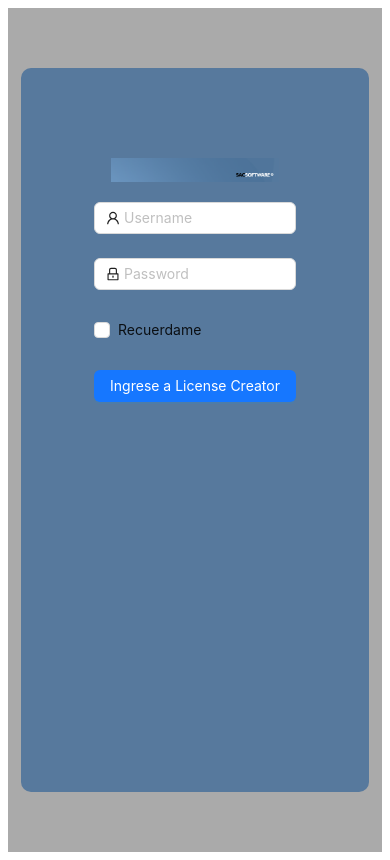
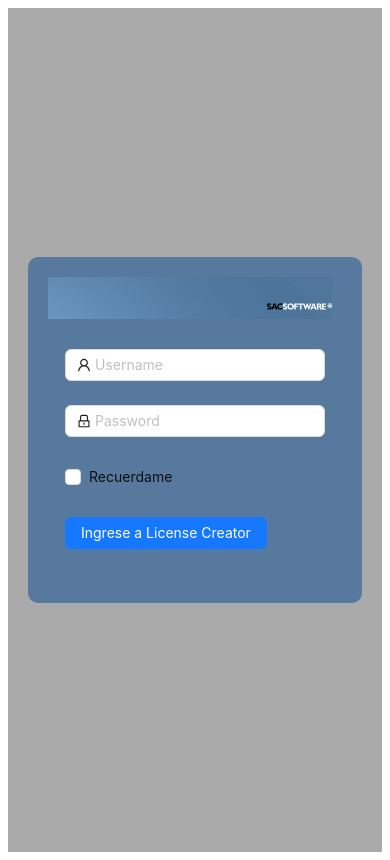
Before and after one commit to ilvingflorentino/Sac-enterprice, a Next.js app: page / in a window 390 px wide. Built offline with nearby package versions, Linux system fonts and the light colour scheme.

Commit message:
:page_facing_up: Responsive Design

```diff
--- a/app/generarlicencias/index.css
+++ b/app/generarlicencias/index.css
@@ -1,18 +1,21 @@
+/* Estilos generales */
 .container {
   display: flex;
   justify-content: center;
   align-items: center;
   height: 100vh;
   background-color: #aaa;
+  padding: 20px; /* Añadir padding para mejor visualización en pantallas pequeñas */
+  box-sizing: border-box;
 }
 
 .select-container {
   display: flex;
   flex-direction: column;
   align-items: center;
-  width: 60%; /* Hacer el div más grande */
+  width: 60%;
   padding: 60px;
-  background-color: rgba(87 121 157); /* Color de fondo del div */
+  background-color: rgba(87, 121, 157, 1); /* Corregido el color de fondo */
   border-radius: 10px;
 }
 
@@ -50,3 +53,46 @@ img.custom-image {
   height: auto;
   margin-bottom: 20px;
 }
+
+/* Media queries para responsividad */
+@media (max-width: 1024px) {
+  .select-container {
+    width: 70%;
+    padding: 50px;
+  }
+
+  .horizontal-elements {
+    flex-direction: column;
+    align-items: center;
+  }
+
+  .element {
+    margin: 10px 0;
+  }
+
+  img.custom-image {
+    width: 100%;
+  }
+}
+
+@media (max-width: 768px) {
+  .select-container {
+    width: 80%;
+    padding: 40px;
+  }
+
+  img.custom-image {
+    width: 100%;
+  }
+}
+
+@media (max-width: 480px) {
+  .select-container {
+    width: 95%;
+    padding: 20px;
+  }
+
+  img.custom-image {
+    width: 100%;
+  }
+}
--- a/app/index.css
+++ b/app/index.css
@@ -1,18 +1,21 @@
+/* Estilos generales */
 .container {
   display: flex;
   justify-content: center;
   align-items: center;
   height: 100vh;
   background-color: #aaa;
+  padding: 20px;
+  box-sizing: border-box;
 }
 
 .select-container {
   display: flex;
   flex-direction: column;
   align-items: center;
-  width: 45%; /* Hacer el div más grande */
+  width: 45%;
   padding: 90px;
-  background-color: rgba(87 121 157); /* Color de fondo del div */
+  background-color: rgba(87, 121, 157, 1); /* Corregido el color de fondo */
   border-radius: 10px;
 }
 
@@ -25,8 +28,8 @@ h3 {
   display: flex;
   justify-content: space-around;
   align-items: flex-start;
-  width: auto;
-  height: 500px;
+  width: 100%;
+  height: auto;
 }
 
 .element {
@@ -34,10 +37,6 @@ h3 {
   flex-direction: column;
   align-items: center;
   margin: 0 10px;
-}
-
-h3 {
-  margin-bottom: 5px;
 }
 
 img {
@@ -51,3 +50,43 @@ img.custom-image {
   height: auto;
   margin-bottom: 20px;
 }
+
+/* Media queries para responsividad */
+@media (max-width: 1024px) {
+  .select-container {
+    width: 60%;
+    padding: 60px;
+  }
+
+  .horizontal-elements {
+    flex-direction: column;
+    align-items: center;
+    height: auto;
+  }
+
+  .element {
+    margin: 10px 0;
+  }
+}
+
+@media (max-width: 768px) {
+  .select-container {
+    width: 80%;
+    padding: 40px;
+  }
+
+  img.custom-image {
+    width: 100%;
+  }
+}
+
+@media (max-width: 480px) {
+  .select-container {
+    width: 95%;
+    padding: 20px;
+  }
+
+  img.custom-image {
+    width: 100%;
+  }
+}
```
Also changed, not shown: app/Home/index.css (+58 -0 lines), app/generarlicencias/page.tsx (+6 -6 lines).
